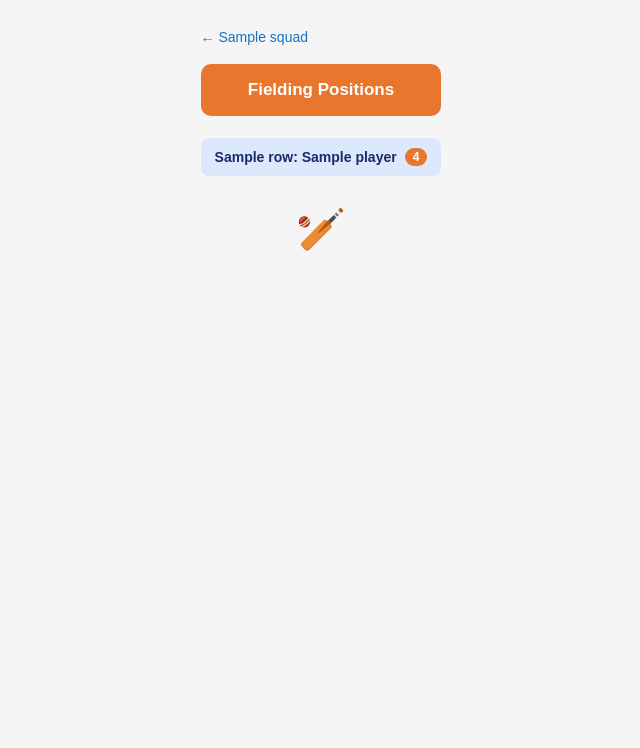
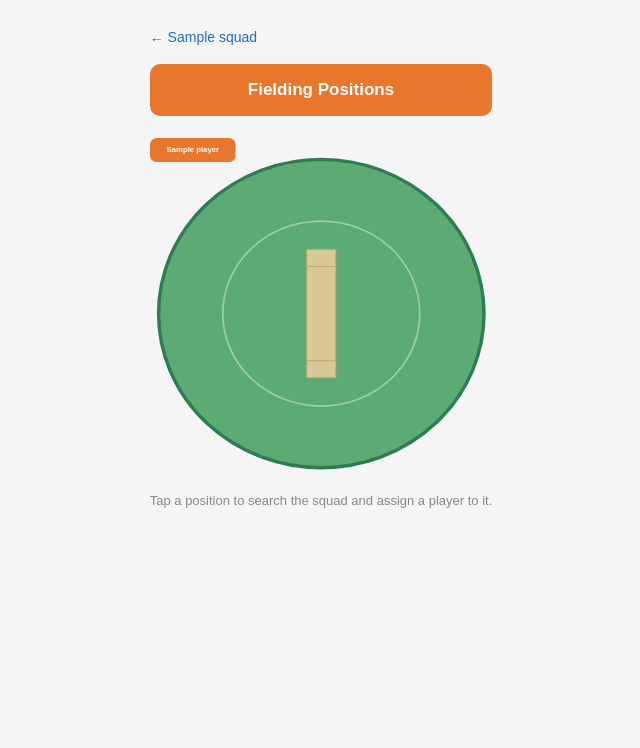
Before and after one commit to H4rm4n08/major_project, a Django app: template my_app/templates/my_app/squad_fielding.html in a window 1280 px wide. Shown: the top 748 px of the page, without its empty margins (319-959 px from the left). Run offline with Django 3.2, Linux system fonts and the light colour scheme; the template is opened without the code that fills it: most values are stand-ins (such as "Sample title", 1, 10 or a date in 2020).

Commit message:
Render fielding positions on an actual cricket field diagram
Replaces the flat list of position buttons with an inline SVG field: green
outfield ellipse, 30-yard circle, and pitch strip, with each of the 17
fielding positions rendered as a clickable pill positioned on the field
(via foreignObject so the existing HTML/CSS pill styling and Django URLs
still work normally). Position coordinates are hand-placed to roughly
match a real fielding chart layout, not computed from exact angles.

```diff
--- a/my_app/static/my_app/styles.css
+++ b/my_app/static/my_app/styles.css
@@ -1021,3 +1021,52 @@ body {
     font-size: 40px;
     margin-top: 30px;
 }
+
+.field-diagram {
+    width: 100%;
+    max-width: 420px;
+    display: block;
+    margin: 18px auto 12px;
+}
+
+.field-pos-pill {
+    width: 100%;
+    height: 100%;
+    background: #dce8fb;
+    border-radius: 8px;
+    display: flex;
+    align-items: center;
+    justify-content: center;
+    text-align: center;
+    box-shadow: 0 1px 3px rgba(0, 0, 0, 0.15);
+}
+
+.field-pos-pill.filled {
+    background: #e8762c;
+}
+
+.field-pos-pill a {
+    width: 100%;
+    height: 100%;
+    display: flex;
+    align-items: center;
+    justify-content: center;
+    color: #1a2b6b;
+    font-size: 9px;
+    font-weight: 700;
+    text-decoration: none;
+    line-height: 1.1;
+    padding: 2px;
+    overflow: hidden;
+}
+
+.field-pos-pill.filled a {
+    color: #fff;
+}
+
+.field-diagram-hint {
+    text-align: center;
+    font-size: 13px;
+    color: #888;
+    margin-bottom: 20px;
+}
--- a/my_app/templates/my_app/squad_fielding.html
+++ b/my_app/templates/my_app/squad_fielding.html
@@ -8,22 +8,25 @@
 
   <div class="bowling-lineup-banner">Fielding Positions</div>
 
-  <div class="squad-aspect-list">
+  <svg class="field-diagram" viewBox="0 0 400 400" xmlns="http://www.w3.org/2000/svg">
+    <ellipse cx="200" cy="205" rx="190" ry="180" fill="#5cab74" stroke="#2e7d52" stroke-width="4" />
+    <ellipse cx="200" cy="205" rx="115" ry="108" fill="none" stroke="#ffffff" stroke-opacity="0.4" stroke-width="2" />
+    <rect x="183" y="130" width="34" height="150" fill="#d8c896" stroke="#bba86f" stroke-width="1" />
+    <line x1="183" y1="150" x2="217" y2="150" stroke="#bba86f" stroke-width="1" />
+    <line x1="183" y1="260" x2="217" y2="260" stroke="#bba86f" stroke-width="1" />
+
     {% for row in lineup %}
-      {% if row.squad_player %}
-        <a class="squad-aspect-btn bowling-slot-filled" href="{% url 'my_app:squad_fielding_slot' squad.id row.slot %}">
-          <span class="bowling-slot-player">
-            {{ row.label }}: {{ row.squad_player.player.name }}
-            {% if row.squad_player.player.stats.overall_rating %}<span class="player-rating-badge">{{ row.squad_player.player.stats.overall_rating }}</span>{% endif %}
-          </span>
-        </a>
-      {% else %}
-        <a class="squad-aspect-btn" href="{% url 'my_app:squad_fielding_slot' squad.id row.slot %}">{{ row.label }}</a>
-      {% endif %}
+      <foreignObject x="{{ row.pill_x }}" y="{{ row.pill_y }}" width="100" height="28">
+        <div xmlns="http://www.w3.org/1999/xhtml" class="field-pos-pill{% if row.squad_player %} filled{% endif %}">
+          <a href="{% url 'my_app:squad_fielding_slot' squad.id row.slot %}" title="{{ row.label }}{% if row.squad_player.player.stats.overall_rating %} — OVR {{ row.squad_player.player.stats.overall_rating }}{% endif %}">
+            {% if row.squad_player %}{{ row.squad_player.player.name }}{% else %}{{ row.label }}{% endif %}
+          </a>
+        </div>
+      </foreignObject>
     {% endfor %}
-  </div>
+  </svg>
 
-  <div class="squad-illustration">&#127951;</div>
+  <p class="field-diagram-hint">Tap a position to search the squad and assign a player to it.</p>
 
 </div>
 {% endblock %}
```
Also changed, not shown: my_app/views.py (+28 -7 lines).
